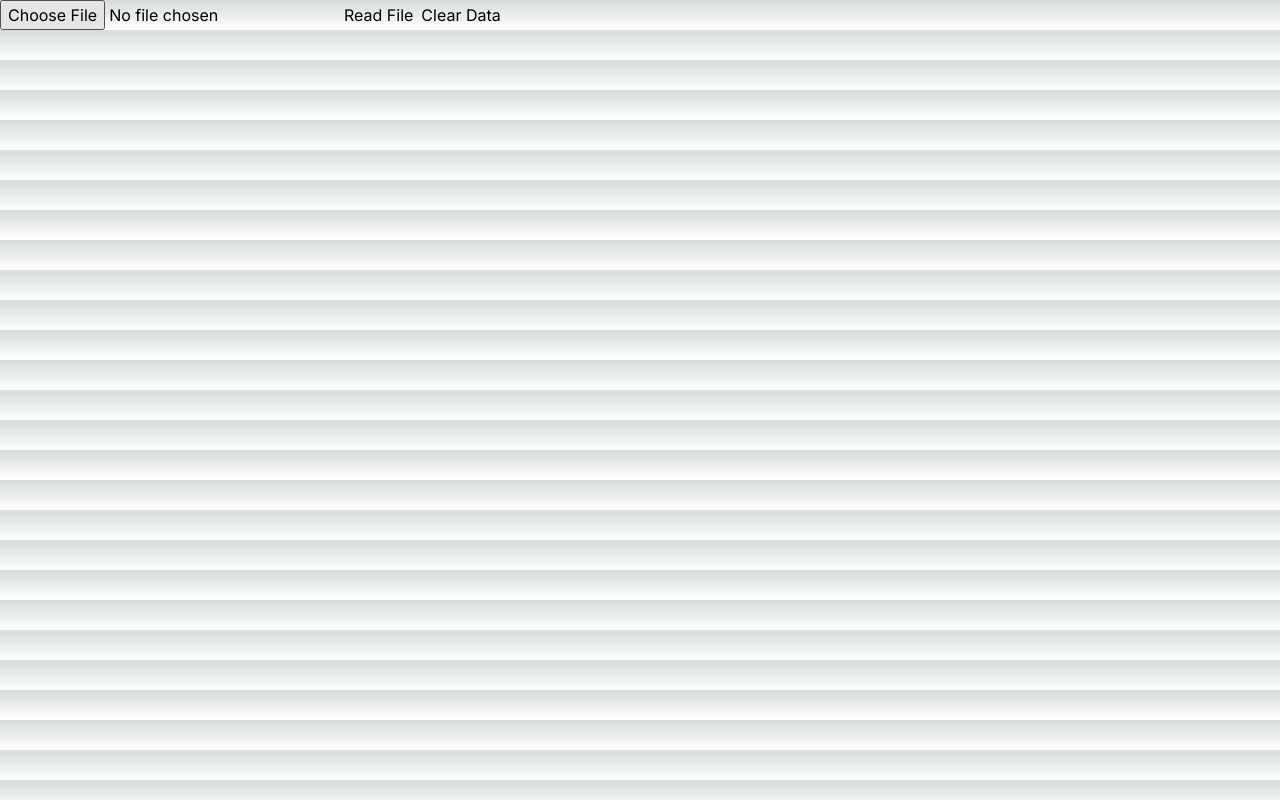
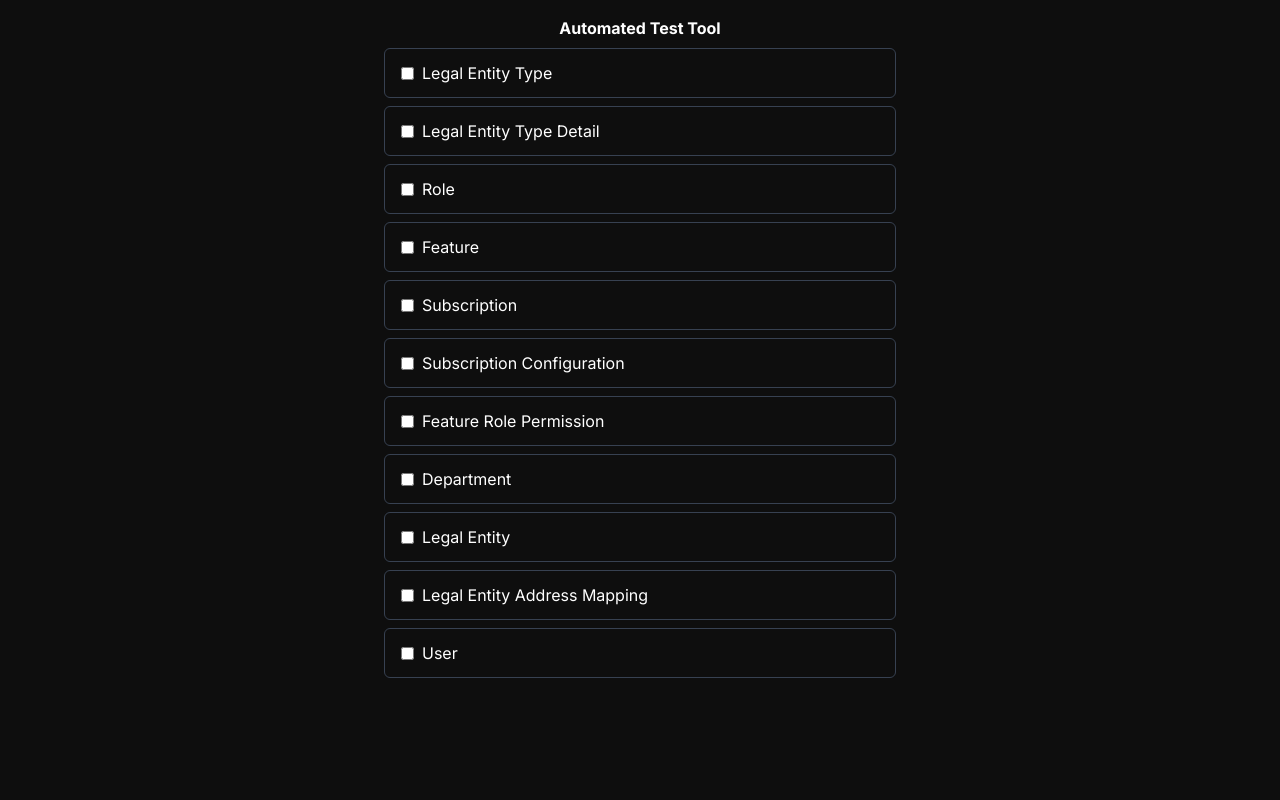
Before and after one commit to nandkishor-kumawat/Automated-Testing-Tool, a Next.js app: page / in a window 1280 px wide. Built offline with nearby package versions, Linux system fonts and the light colour scheme.

Commit message:
add service card

```diff
--- a/package.json
+++ b/package.json
@@ -12,6 +12,7 @@
     "next": "14.2.3",
     "react": "^18",
     "react-dom": "^18",
+    "react-icons": "^5.2.1",
     "xlsx": "^0.18.5"
   },
   "devDependencies": {
--- a/src/app/globals.css
+++ b/src/app/globals.css
@@ -2,32 +2,8 @@
 @tailwind components;
 @tailwind utilities;
 
-:root {
-  --foreground-rgb: 0, 0, 0;
-  --background-start-rgb: 214, 219, 220;
-  --background-end-rgb: 255, 255, 255;
+
+body{
+    background-color: rgba(0, 0, 0, 0.947);
+    color: white;
 }
-
-@media (prefers-color-scheme: dark) {
-  :root {
-    --foreground-rgb: 255, 255, 255;
-    --background-start-rgb: 0, 0, 0;
-    --background-end-rgb: 0, 0, 0;
-  }
-}
-
-body {
-  color: rgb(var(--foreground-rgb));
-  background: linear-gradient(
-      to bottom,
-      transparent,
-      rgb(var(--background-end-rgb))
-    )
-    rgb(var(--background-start-rgb));
-}
-
-@layer utilities {
-  .text-balance {
-    text-wrap: balance;
-  }
-}
--- a/src/app/page.js
+++ b/src/app/page.js
@@ -1,10 +1,39 @@
-import ExcelToJson from '@/components/excel-to-json'
+import ServiceCard from '@/components/service-card';
 import React from 'react'
 
+const data = [
+  { name: "Legal Entity Type", id: "LegalEntityType" },
+  { name: "Legal Entity Type Detail", id: "LegalEntityTypeDetail" },
+  { name: "Role", id: "Role" },
+  { name: "Feature", id: "Feature" },
+  { name: "Subscription", id: "Subscription" },
+  { name: "Subscription Configuration", id: "SubscriptionConfiguration" },
+  { name: "Feature Role Permission", id: "FeatureRolePermission" },
+  { name: "Department", id: "Department" },
+  { name: "Legal Entity", id: "LegalEntity" },
+  { name: "Legal Entity Address Mapping", id: "LegalEntityAddressMapping" },
+  { name: "User", id: "User" }
+]
+
+
 const page = () => {
+
+
+
   return (
     <div>
-      <ExcelToJson />
+      <div className="flex flex-center justify-center items-center mt-4 font-bold">
+        <h1>Automated Test Tool</h1>
+      </div>
+
+
+
+
+      <div className='max-w-lg m-auto'>
+        <div className='space-y-2 my-2'>
+        {data.map((service, i) => <ServiceCard key={i} data={service} />)}
+        </div>
+      </div>
     </div>
   )
 }
--- /dev/null
+++ b/src/components/service-card.jsx
@@ -0,0 +1,56 @@
+"use client"
+import React from 'react'
+import { MdCancel } from "react-icons/md";
+import { useState } from 'react';
+
+
+const ServiceCard = ({ data }) => {
+    const [showFileInput, setShowFileInput] = useState(false);
+    const [file, setFile] = useState('')
+
+    const handleCheckboxChange = () => {
+        setShowFileInput(!showFileInput);
+    };
+
+    function checkfile(sender) {
+        var validExts = [".xlsx", ".xls"];
+        var fileExt = sender.value;
+        fileExt = fileExt.substring(fileExt.lastIndexOf('.'));
+        return validExts.indexOf(fileExt) >= 0
+    }
+
+    const selectFile = e => {
+        const isValidType  = checkfile(e.target);
+        if(!isValidType){
+            alert("Only excel files are supported\nSelect a different file!");
+            return;
+        }
+        setFile(e.target.files[0])
+    }
+
+    const textLabel = file ? file?.name?.length > 13 ? file?.name?.slice(0, 12) + '...' : file?.name : "Add a file";
+
+    return (
+        <div className='flex items-center border-gray-700 border px-4 py-2 rounded-md justify-between'>
+            <div className='flex h-[32px] items-center  '>
+                <input type='checkbox' name={data.id} className='accent-green-600'
+                    onChange={handleCheckboxChange}
+                />
+                <p className='ml-2'>{data.name}</p>
+            </div>
+            {showFileInput && (
+                <div className='flex gap-2'>
+                    <label htmlFor={data.id} className='flex gap-2 bg-[#1e1e1e]/60 hover:bg-[#1e1e1e]/100 cursor-pointer px-3 py-1 rounded transition-all duration-150 ease-in-out' title={file?.name}>{textLabel}</label>
+                    <input type='file' id={data.id} className='hidden' onChange={selectFile} />
+                    {file && (
+                        <button className='hover:text-red-700 text-red-600 font-bold' onClick={() => setFile('')}>
+                            <MdCancel />
+                        </button>
+                    )}
+                </div>
+            )}
+        </div>
+    )
+}
+
+export default ServiceCard
```
Also changed, not shown: 1 other file (tests, documents, lock files or other folders).
